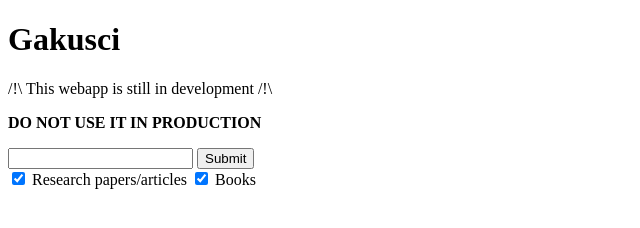
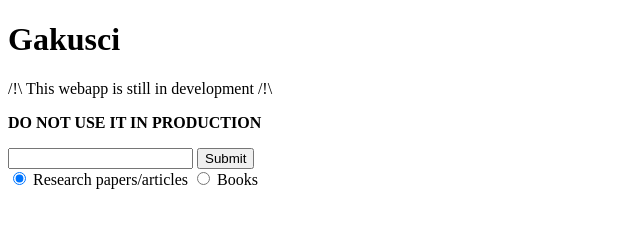
Before and after one commit to Gumichan01/gakusci, a plain HTML site: page resources/static/index.html in a window 1280 px wide. Shown: the full height of the page, 0-640 px from the left. Drawn offline with Linux system fonts and the light colour scheme.

Commit message:
Use exclusive choice instead of inclusive choice

```diff
--- a/resources/static/index.html
+++ b/resources/static/index.html
@@ -13,9 +13,9 @@
     <form action="/search">
         <input id="query" type="text" name="q"/>
         <input id="search" type="submit"/><br>
-        <input id="type_research" type="checkbox" name="t" value="research" checked/>
+        <input id="type_research" type="radio" name="searchtype" value="research" checked/>
         Research papers/articles
-        <input id="type_books" type="checkbox" name="t" value="books" checked/>
+        <input id="type_books" type="radio" name="searchtype" value="books"/>
         Books
     </form>
 </div>
```
Also changed, not shown: resources/templates/search.html (+2 -2 lines).
